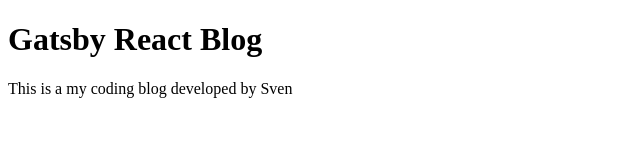
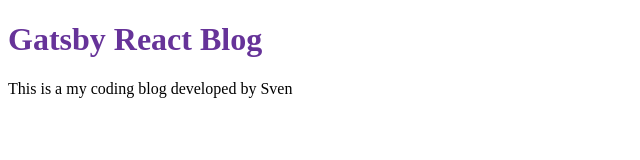
Before and after one commit to skusebauch/gatsby-react-blog, a Gatsby site: page / in a window 1280 px wide. Shown: the whole page, without its empty margins (0-640 px from the left). Built offline with nearby package versions, Linux system fonts and the light colour scheme; Gatsby itself is replaced by a stand-in of ours.

Commit message:
add styled components

```diff
--- a/package.json
+++ b/package.json
@@ -16,11 +16,14 @@
   "dependencies": {
     "@mdx-js/mdx": "^1.6.18",
     "@mdx-js/react": "^1.6.18",
+    "babel-plugin-styled-components": "^1.11.1",
     "gatsby": "^2.24.67",
     "gatsby-plugin-mdx": "^1.2.44",
+    "gatsby-plugin-styled-components": "^3.3.13",
     "gatsby-source-filesystem": "^2.3.33",
     "react": "^16.12.0",
-    "react-dom": "^16.12.0"
+    "react-dom": "^16.12.0",
+    "styled-components": "^5.2.0"
   },
   "devDependencies": {
     "prettier": "2.1.2"
--- a/src/pages/index.js
+++ b/src/pages/index.js
@@ -1,11 +1,16 @@
 import React from "react"
 import { useSiteMetadata } from "../hooks/useSiteMetadata"
+import styled from "styled-components"
+
+const StyledH1 = styled.h1`
+  color: rebeccapurple;
+`
 
 export default function Home() {
   const { title, description } = useSiteMetadata()
   return (
     <div>
-      <h1>{title}</h1>
+      <StyledH1>{title}</StyledH1>
       <p>{description}</p>
     </div>
   )
```
Also changed, not shown: 1 other file.
